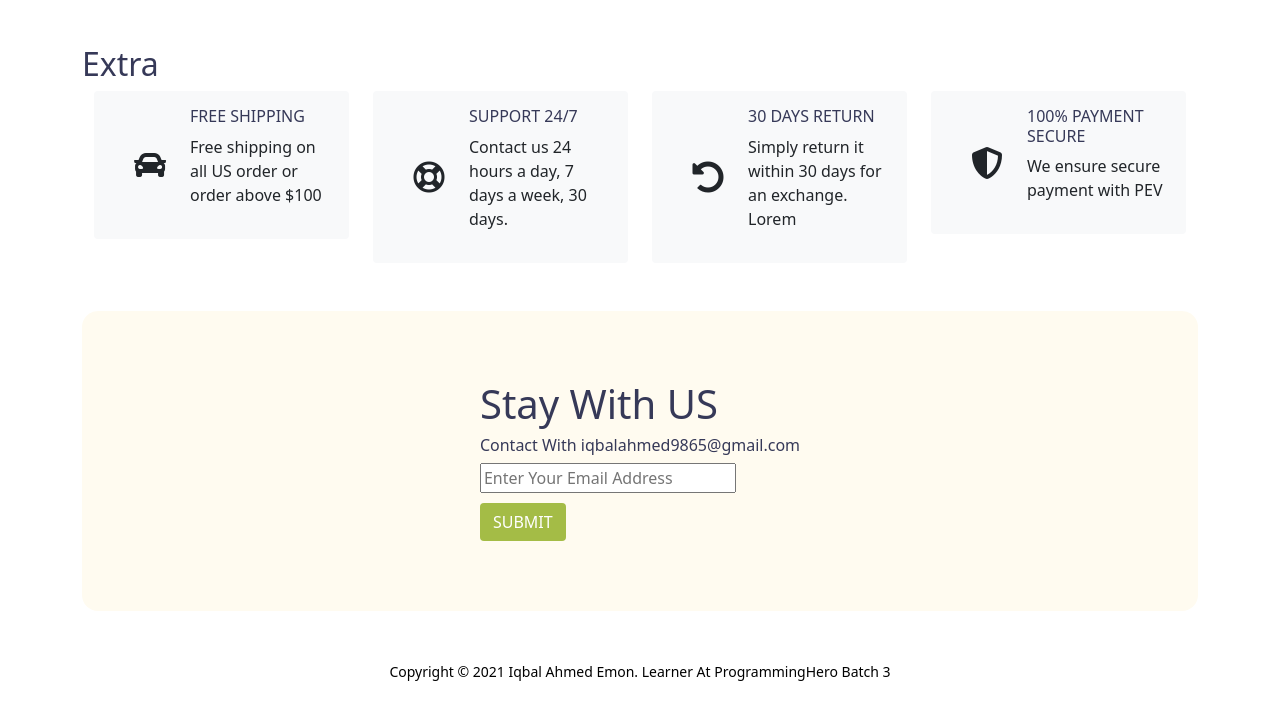
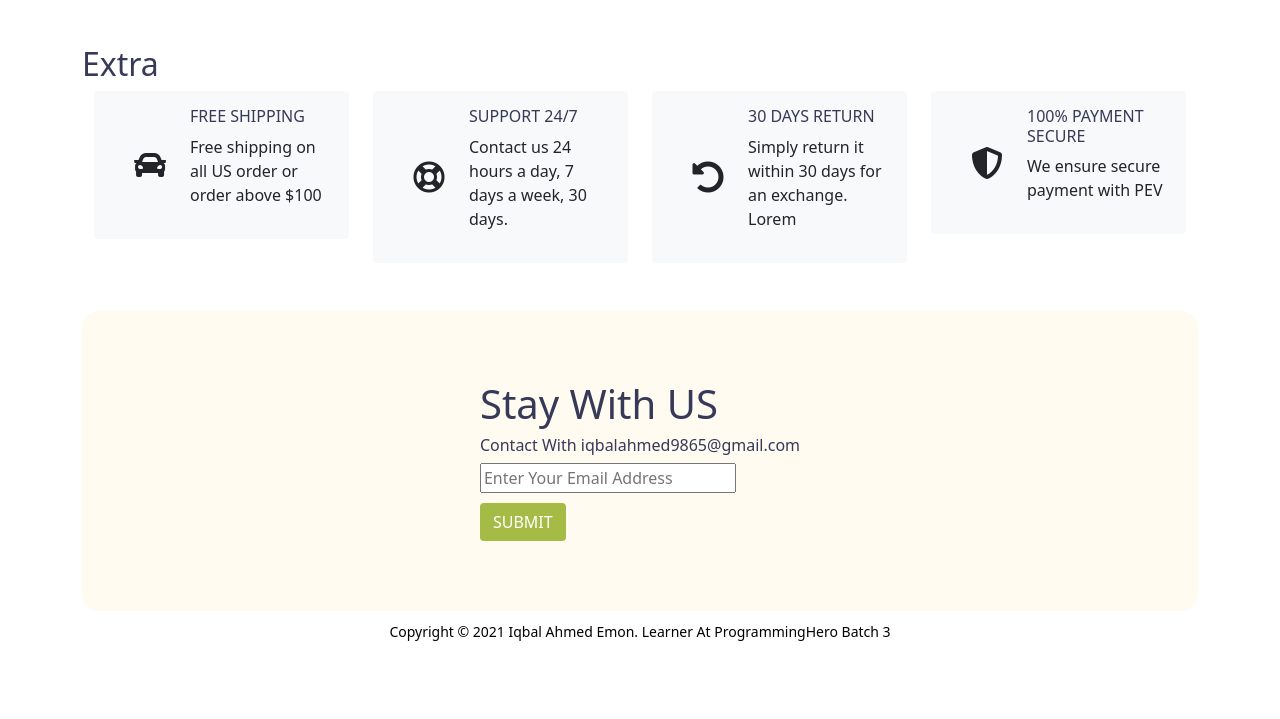
Before and after one commit to iqbal9865/penguin-fashion, a plain HTML site: page index.html in a window 1280 px wide. Shown: the part 2228-2947 px from the top of the page. After the commit the page ends 2879 px from the top, so only its background shows below. Drawn offline with nearby package versions, Linux system fonts and the light colour scheme.

Commit message:
file added

```diff
--- a/index.html
+++ b/index.html
@@ -285,7 +285,7 @@
    </section>
 </main>
 
-<footer style="text-align: center; color: black;" class="my-5">
+<footer style="text-align: center; color: black;" class="my-2">
     <small>Copyright © 2021 Iqbal Ahmed Emon. Learner At ProgrammingHero Batch 3</small>
 </footer>
 
```
